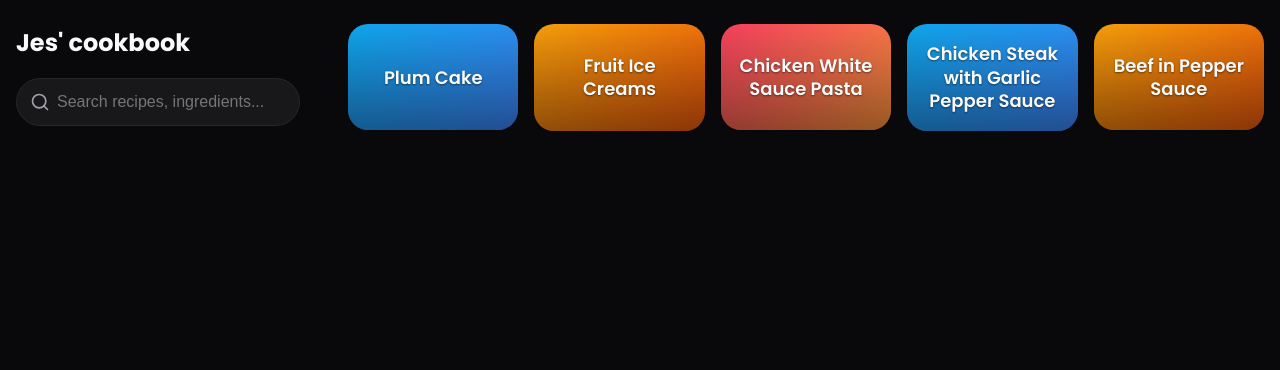
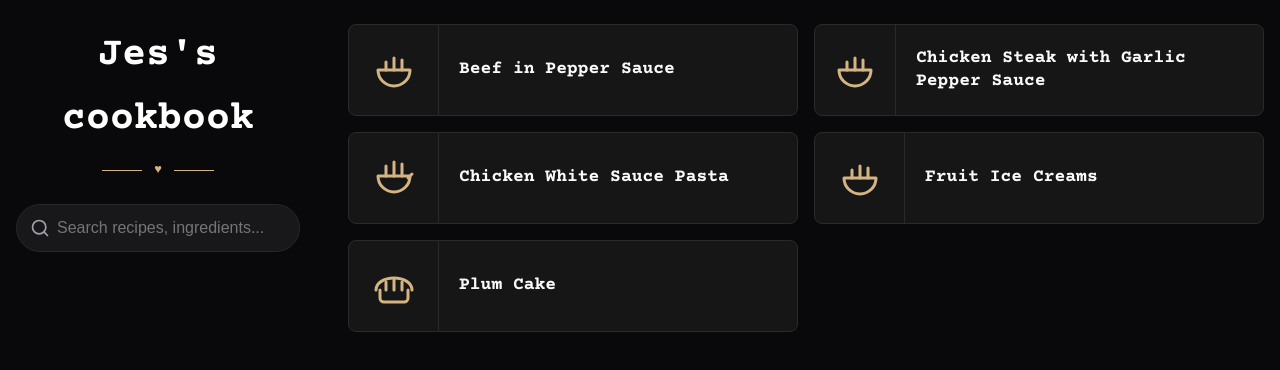
Before and after one commit to jesley13/jes-cookbook, a website built with Vite: page index.html in a window 1280 px wide. Built offline with nearby package versions, Linux system fonts and the light colour scheme.

Commit message:
layut change

```diff
--- /dev/null
+++ b/icons.js
@@ -0,0 +1,16 @@
+const icons = {
+  bowl: `<svg viewBox="0 0 24 24"><path d="M4 11h16a8 8 0 0 1-16 0z"></path><path d="M4 11V8h16v3"></path><path d="M12 4v4"></path><path d="M8 5v3"></path><path d="M16 5v3"></path></svg>`,
+  pasta: `<svg viewBox="0 0 24 24"><path d="M4 11h16a8 8 0 0 1-16 0z"></path><path d="M8 6v5"></path><path d="M12 4v7"></path><path d="M16 5v6"></path><path d="M19 12l2-2"></path></svg>`,
+  bread: `<svg viewBox="0 0 24 24"><path d="M19 14v4a2 2 0 0 1-2 2H7a2 2 0 0 1-2-2v-4"></path><path d="M3 14c0-3.5 4-6 9-6s9 2.5 9 6"></path><path d="M8 10v4"></path><path d="M12 9v5"></path><path d="M16 10v4"></path></svg>`,
+  soup: `<svg viewBox="0 0 24 24"><path d="M5 12h14a6 6 0 0 1-14 0z"></path><path d="M8 6v3"></path><path d="M12 5v4"></path><path d="M16 7v2"></path><path d="M4 12h16"></path></svg>`,
+  default: `<svg viewBox="0 0 24 24"><path d="M4 12h16a8 8 0 0 1-16 0z"></path><path d="M8 8v4"></path><path d="M12 6v6"></path><path d="M16 7v5"></path></svg>`,
+};
+
+export function getIconForRecipe(title) {
+  const t = title.toLowerCase();
+  if (t.includes('pasta') || t.includes('noodles') || t.includes('spaghetti')) return icons.pasta;
+  if (t.includes('bread') || t.includes('cake') || t.includes('brownie')) return icons.bread;
+  if (t.includes('soup') || t.includes('curry') || t.includes('masala')) return icons.soup;
+  if (t.includes('rice') || t.includes('pulao') || t.includes('biryani')) return icons.bowl;
+  return icons.default;
+}
--- a/index.html
+++ b/index.html
@@ -9,8 +9,11 @@
 <body>
   <div class="container">
     <header>
-      <div class="header-title">
-        <a href="/jes-cookbook/">Jes' cookbook</a>
+      <div class="header-title-container">
+        <h1>Jes's cookbook</h1>
+        <div class="header-divider">
+          <hr/><span>♥</span><hr/>
+        </div>
       </div>
       <div class="search-container">
         <svg class="search-icon" width="20" height="20" viewBox="0 0 24 24" fill="none" stroke="currentColor" stroke-width="2" stroke-linecap="round" stroke-linejoin="round">
--- a/main.js
+++ b/main.js
@@ -1,5 +1,6 @@
 import Fuse from 'fuse.js';
 import { getAllRecipes, formatTime, getImageUrl } from './utils.js';
+import { getIconForRecipe } from './icons.js';
 
 let allRecipes = [];
 let fuse;
@@ -48,8 +49,12 @@ function handleSearchAndFilter() {
 }
 
 function sortRecipes(recipes) {
-  // Just sort newest/alphabetical by default now since sorting is removed from UI
-  return [...recipes].reverse();
+  // Sort alphabetically by title
+  return [...recipes].sort((a, b) => {
+    const titleA = a.title || '';
+    const titleB = b.title || '';
+    return titleA.localeCompare(titleB);
+  });
 }
 
 function renderRecipes(recipes) {
@@ -62,15 +67,14 @@ function renderRecipes(recipes) {
   noResults.classList.add('hidden');
 
   recipes.forEach(recipe => {
-    // Generate deterministic color based on title length and characters
-    const charSum = recipe.title.split('').reduce((sum, char) => sum + char.charCodeAt(0), 0);
-    const gradIndex = (charSum % 6) + 1; // 1 to 6
-
     const card = document.createElement('a');
     card.href = `${import.meta.env.BASE_URL}recipe.html?slug=${recipe.slug}`;
-    card.className = `recipe-card grad-${gradIndex}`;
+    card.className = `recipe-card`;
 
     card.innerHTML = `
+      <div class="card-icon-container">
+        ${getIconForRecipe(recipe.title)}
+      </div>
       <div class="card-content">
         <h3 class="card-title">${recipe.title}</h3>
       </div>
--- a/public/admin/config.yml
+++ b/public/admin/config.yml
@@ -11,6 +11,7 @@ collections:
     folder: "recipes" # The path to the folder where the documents are stored
     create: true # Allow users to create new documents in this collection
     slug: "{{title}}" # Automatically generate slug from title
+    sortable_fields: ['title']
     fields:
       - {label: "Title", name: "title", widget: "string"}
       - {label: "Image", name: "image", widget: "image", required: false}
--- a/style.css
+++ b/style.css
@@ -1,4 +1,4 @@
-@import url('https://fonts.googleapis.com/css2?family=Poppins:wght@400;500;600;700;800&display=swap');
+@import url('https://fonts.googleapis.com/css2?family=Courier+Prime:ital,wght@0,400;0,700;1,400;1,700&display=swap');
 
 :root {
   --bg-color: #09090b; /* Zinc 950 */
@@ -38,7 +38,7 @@
 }
 
 body {
-  font-family: 'Poppins', sans-serif;
+  font-family: 'Courier Prime', monospace;
   background-color: var(--bg-color);
   color: var(--text-primary);
   line-height: 1.6;
@@ -104,19 +104,34 @@ header {
   border-bottom: 1px solid var(--glass-border);
 }
 
-.header-title {
-  font-size: 1.5rem;
-  font-weight: 700;
-  color: var(--text-primary);
-  margin-bottom: 16px;
-  display: flex;
-  justify-content: space-between;
-  align-items: center;
+.header-title-container {
+  text-align: center;
+  margin-bottom: 24px;
 }
 
-.header-title a {
-  color: var(--text-primary);
-  text-decoration: none;
+.header-title-container h1 {
+  font-size: 2.5rem;
+  font-weight: 700;
+  color: #fff;
+  margin-bottom: 8px;
+}
+
+.header-divider {
+  display: flex;
+  align-items: center;
+  justify-content: center;
+  gap: 12px;
+}
+
+.header-divider hr {
+  width: 40px;
+  border: none;
+  border-top: 1px solid #d4b483;
+}
+
+.header-divider span {
+  color: #d4b483;
+  font-size: 0.8rem;
 }
 
 /* Search */
@@ -228,74 +243,70 @@ header {
 /* Recipe Grid */
 .recipe-grid {
   display: grid;
-  grid-template-columns: repeat(2, 1fr);
-  gap: 12px;
+  grid-template-columns: 1fr;
+  gap: 16px;
 }
 
 @media (min-width: 600px) {
   .recipe-grid {
-    grid-template-columns: repeat(3, 1fr);
+    grid-template-columns: repeat(2, 1fr);
     gap: 16px;
   }
 }
 
-@media (min-width: 900px) {
-  .recipe-grid {
-    grid-template-columns: repeat(4, 1fr);
-  }
-}
-
-@media (min-width: 1200px) {
-  .recipe-grid {
-    grid-template-columns: repeat(5, 1fr);
-  }
-}
-
 .recipe-card {
-  border-radius: var(--radius-lg);
-  overflow: hidden;
-  box-shadow: var(--shadow-sm);
+  background-color: #161616;
+  border: 1px solid #2a2a2a;
+  border-radius: 8px;
   transition: var(--transition);
   text-decoration: none;
   display: flex;
-  flex-direction: column;
-  position: relative;
-  min-height: 100px;
-  aspect-ratio: 16 / 10;
-}
-
-.recipe-card::before {
-  content: '';
-  position: absolute;
-  top: 0; left: 0; right: 0; bottom: 0;
-  background: linear-gradient(to top, rgba(0,0,0,0.4) 0%, transparent 100%);
-  z-index: 1;
+  flex-direction: row;
+  align-items: center;
+  min-height: 80px;
 }
 
 .recipe-card:hover {
-  transform: translateY(-2px) scale(1.02);
-  box-shadow: var(--shadow-md);
-  filter: brightness(1.05);
+  border-color: #4a4a4a;
+  background-color: #1a1a1a;
+}
+
+.card-icon-container {
+  width: 90px;
+  display: flex;
+  justify-content: center;
+  align-items: center;
+  height: 100%;
+  min-height: 90px;
+  border-right: 1px solid #2a2a2a;
+  padding: 16px;
+}
+
+.card-icon-container svg {
+  width: 48px;
+  height: 48px;
+  stroke: #d4b483;
+  fill: none;
+  stroke-width: 1.5;
+  stroke-linecap: round;
+  stroke-linejoin: round;
 }
 
 .card-content {
-  padding: 12px;
+  padding: 0 20px;
   display: flex;
   flex-direction: column;
   flex-grow: 1;
-  position: relative;
-  z-index: 2;
   justify-content: center;
-  align-items: center;
-  text-align: center;
+  text-align: left;
 }
 
 .card-title {
   font-size: 1rem;
-  font-weight: 600;
+  font-weight: 400;
   color: #ffffff;
-  line-height: 1.2;
-  text-shadow: 0 1px 2px rgba(0,0,0,0.5);
+  line-height: 1.4;
+  font-family: 'Courier Prime', monospace;
 }
 
 
```
